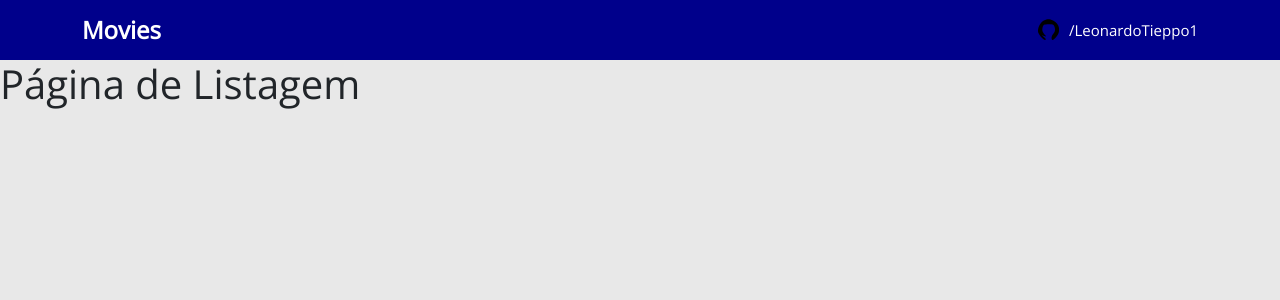
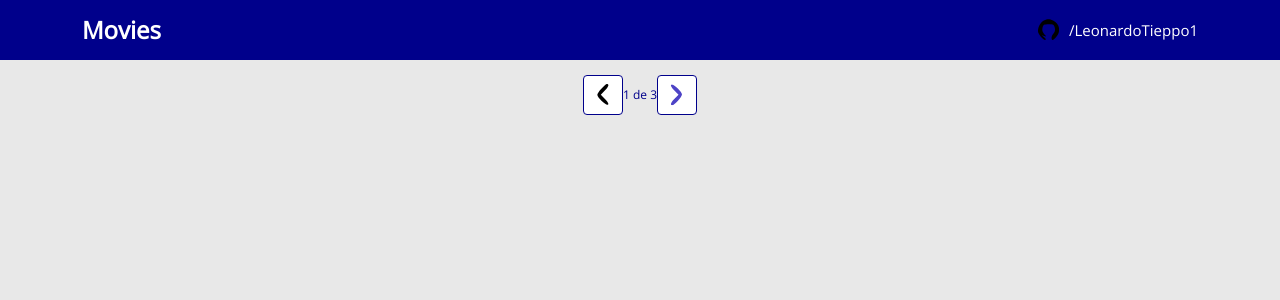
Before and after one commit to LeonardoTieppo1/movie, a React (Create React App) app in the folder frontend/: page / in a window 1280 px wide. Shown: the top 300 px of the page. Built offline with nearby package versions, Linux system fonts and the light colour scheme.

Commit message:
Layout de Paginação

```diff
--- a/frontend/src/components/Navbar/index.tsx
+++ b/frontend/src/components/Navbar/index.tsx
@@ -1,4 +1,4 @@
-import {ReactComponent as GhIcon} from 'assets/img/github1.svg';
+import {ReactComponent as GhIcon} from 'assets/img/github.svg';
 import './style.css';
 function Navbar(){
     return(
--- /dev/null
+++ b/frontend/src/components/Pagination/index.tsx
@@ -0,0 +1,18 @@
+import {ReactComponent as Arrow} from 'assets/img/arrow.svg';
+import './styles.css';
+function Pagination() {
+    return (
+        <div className="movie-pagina-container">
+            <div className="movie-pagina-box">
+                <button className="movie-pagina-button" disabled={true}>
+                    <Arrow />
+                </button>
+                <p>{`${1} de ${3}`}</p>
+                <button className="movie-pagina-button" disabled={false}>
+                    <Arrow className="movie-flip-horizon" />
+                </button>
+            </div>
+        </div>
+    );
+}
+export default Pagination;
--- /dev/null
+++ b/frontend/src/components/Pagination/styles.css
@@ -0,0 +1,47 @@
+.movie-pagina-container{
+    display: flex;
+    justify-content: center;
+    align-items: center;
+    padding: 15px;
+}
+.movie-pagina-box{
+    display: flex;
+    justify-content: space-between;
+    align-items: center;
+    padding: 15px auto;
+}
+
+.movie-pagina-box form{
+    width: 100%;
+    display: flex;
+}
+.movie-pagina-button{
+    width: 40px;
+    height: 40px;
+    border-radius: 4px;
+    background-color: #fff;
+    display: flex;
+    justify-content: center;
+    align-items: center;
+    border: 1px solid var(--color-primary);
+    cursor: pointer;
+}
+.movie-pagina-button svg{
+    filter: brightness(0) saturate(100%) invert(26%) sepia(20%) saturate(7395%) hue-rotate(234deg) brightness(89%) contrast(92%);
+}
+.movie-pagina-button :disabled{
+    border:1px solid #c2c2c2;
+    cursor: unset;
+}
+.movie-pagina-button:disabled svg{
+    filter: none;
+}
+
+.movie-pagina-container p{
+    margin:0;
+    font-size: 12px;
+    color: var(--color-primary);
+}
+.movie-flip-horizon{
+    transform: rotate(180deg);
+}
--- a/frontend/src/pages/Listing/index.tsx
+++ b/frontend/src/pages/Listing/index.tsx
@@ -1,6 +1,8 @@
+import Pagination from "components/Pagination";
+
 function Listing() {
     return(
-        <h1>Página de Listagem</h1>
+        <Pagination/>
     );
 }
 
```
Also changed, not shown: frontend/src/assets/img/arrow.svg, frontend/src/assets/img/github.svg.
